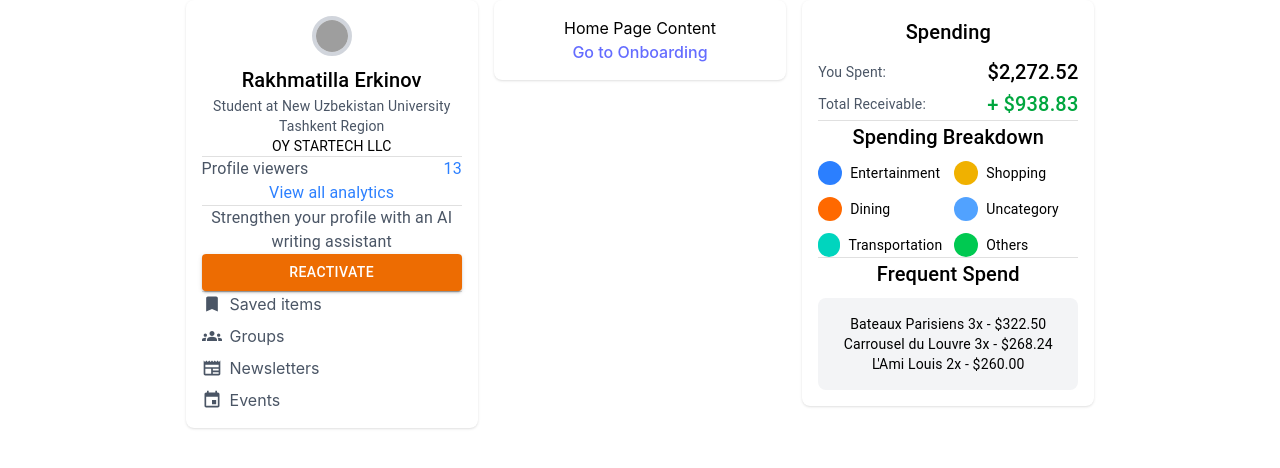
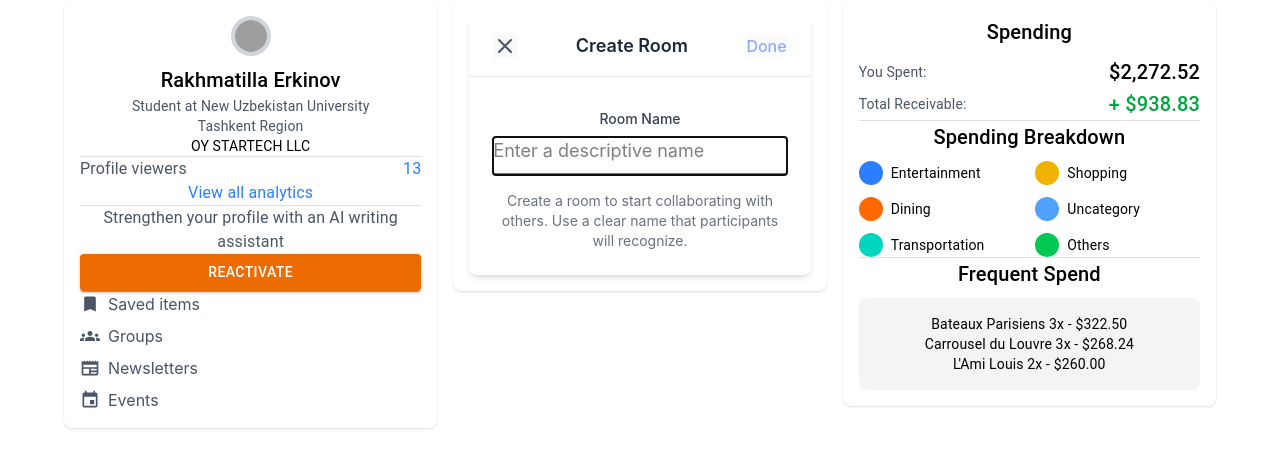
Before and after one commit to erkinov-wtf/split-bill, a React (Vite) app in the folder frontend/: page /create in a window 1280 px wide. Shown: the top 468 px of the page. Built offline with nearby package versions, Linux system fonts and the light colour scheme; grey boxes are pictures that could not be loaded; the HTML template or start-up script is replaced by a standard one.

Commit message:
feat: Added create room page and route
- Implemented CreateRoom component with room name input.
- Added navigation for "Done" and "Cancel" actions.
- Created /create route to render CreateRoom component.

```diff
--- a/frontend/src/App.jsx
+++ b/frontend/src/App.jsx
@@ -3,6 +3,7 @@ import {Link, Route, Routes} from "react-router-dom";
 import Layout from "./components/Layout";
 import Onboarding from "./pages/onboarding/index.jsx";
 import JoinRoomPage from "./pages/join-room/index.jsx";
+import CreateRoom from "./pages/create-room/index.jsx";
 
 const Home = () => {
     return (
@@ -22,6 +23,7 @@ function App() {
             {/* All Other Pages (INSIDE Layout) */}
             <Route path="*" element={<Layout><Home /></Layout>} />
             <Route path="/join" element={<Layout><JoinRoomPage /></Layout>} />
+            <Route path="/create" element={<Layout><CreateRoom /></Layout>} />
         </Routes>
     );
 }
--- /dev/null
+++ b/frontend/src/pages/create-room/index.jsx
@@ -0,0 +1,69 @@
+import React, { useState } from 'react';
+import { useNavigate } from 'react-router-dom';
+
+const CreateRoom = () => {
+    const [roomName, setRoomName] = useState('');
+    const navigate = useNavigate();
+
+    const handleDone = () => {
+        if (roomName.trim()) {
+            // Process room creation here
+            console.log('Creating room:', roomName);
+
+            // Navigate back to home or to the newly created room
+            navigate('/');
+        }
+    };
+
+    const handleCancel = () => {
+        navigate('/');
+    };
+
+    return (
+        <div className="flex flex-col h-full bg-white rounded-lg shadow-md max-w-md mx-auto">
+            {/* Header */}
+            <div className="flex justify-between items-center px-6 py-4 border-b border-gray-200">
+                <button
+                    onClick={handleCancel}
+                    className="text-gray-600 hover:text-gray-800 transition-colors"
+                >
+                    <svg xmlns="http://www.w3.org/2000/svg" className="h-6 w-6" fill="none" viewBox="0 0 24 24" stroke="currentColor">
+                        <path strokeLinecap="round" strokeLinejoin="round" strokeWidth={2} d="M6 18L18 6M6 6l12 12" />
+                    </svg>
+                </button>
+                <h2 className="text-lg font-semibold text-gray-800">Create Room</h2>
+                <button
+                    onClick={handleDone}
+                    className={`text-blue-600 font-medium ${!roomName.trim() ? 'opacity-50 cursor-not-allowed' : 'hover:text-blue-800 transition-colors'}`}
+                    disabled={!roomName.trim()}
+                >
+                    Done
+                </button>
+            </div>
+
+            {/* Main Content */}
+            <div className="flex-grow flex flex-col px-6 pt-8 pb-6">
+                <label htmlFor="roomName" className="block text-sm font-medium text-gray-700 mb-2">
+                    Room Name
+                </label>
+                <div className="relative">
+                    <input
+                        id="roomName"
+                        type="text"
+                        value={roomName}
+                        onChange={(e) => setRoomName(e.target.value)}
+                        className="w-full border-0 border-b-2 border-gray-300 pb-2 text-lg text-black focus:ring-0 focus:border-blue-500 transition-colors bg-transparent"
+                        placeholder="Enter a descriptive name"
+                        autoFocus
+                    />
+                </div>
+
+                <p className="mt-4 text-sm text-gray-500">
+                    Create a room to start collaborating with others. Use a clear name that participants will recognize.
+                </p>
+            </div>
+        </div>
+    );
+};
+
+export default CreateRoom;
```
